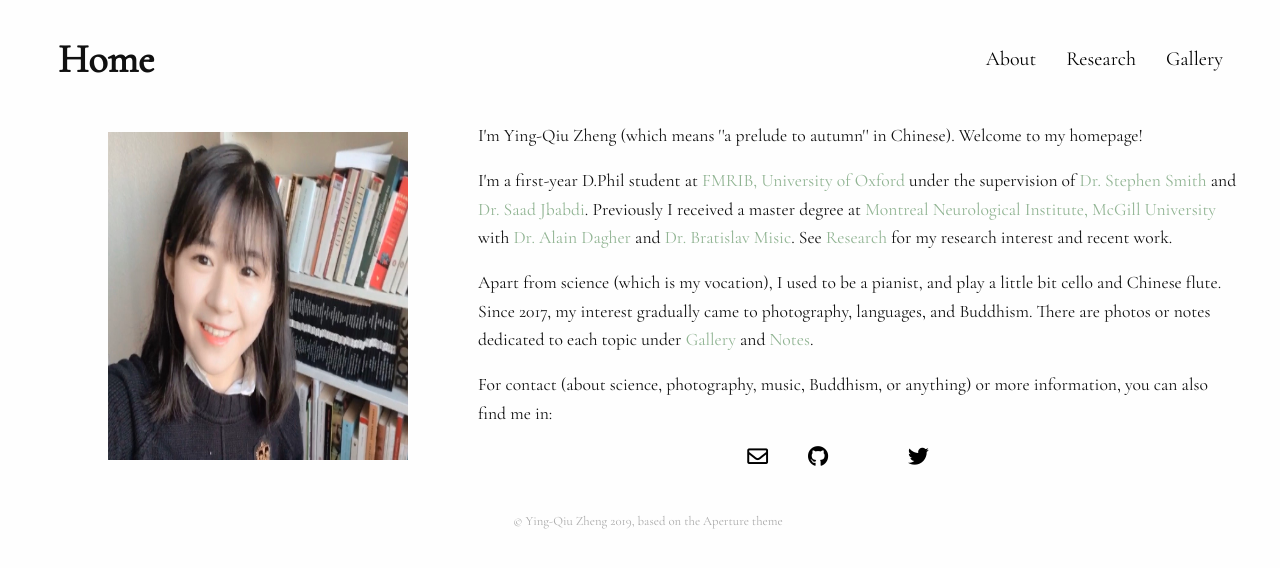
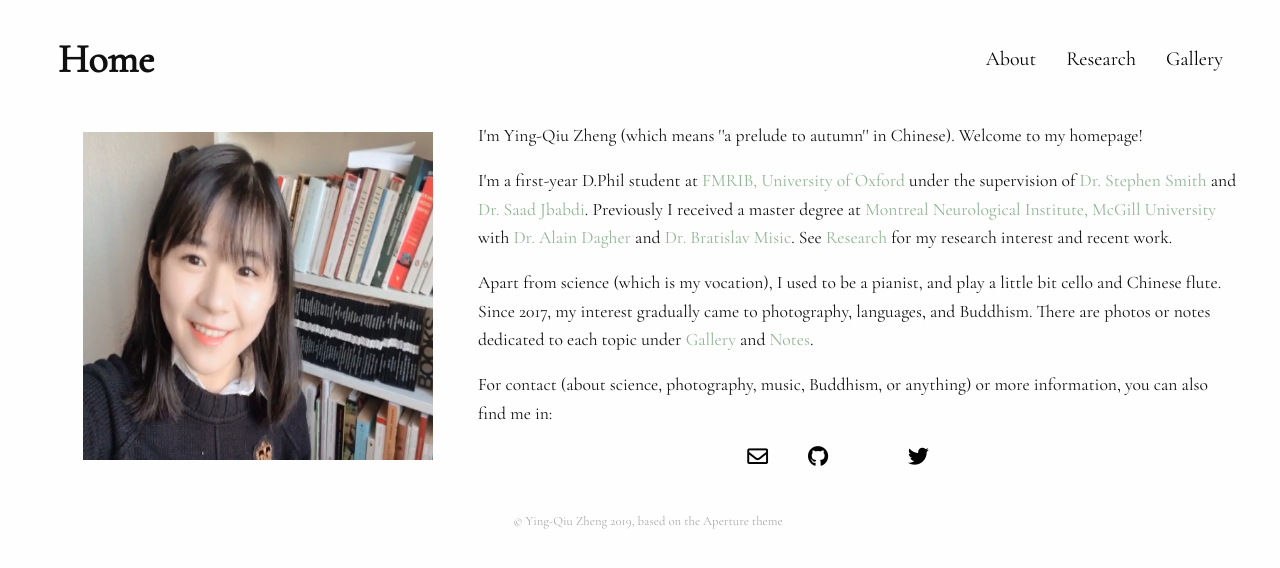
Before and after one commit to yingqiuz/yingqiuz.github.io, a Jekyll site: the page built from index.html, in a window 1280 px wide. Shown: the top 568 px of the page. Built offline with Jekyll 4.4.1, drawn with Linux system fonts in a browser that asks for light colours; nearby versions of some CDN libraries; a style sheet for code colours, icons or effects is not loaded.

Commit message:
change profile size

```diff
--- a/index.html
+++ b/index.html
@@ -27,6 +27,6 @@ title: Home
 	</div>
 
 	<div class="side-photo">
-		<img src="/images/IMG_1902.JPG" alt="Jane Doe" class="editable" height="350" width="300" />
+		<img src="/images/IMG_1902.JPG" alt="Jane Doe" class="editable" height="300" width="350" />
 	</div>
 </div>
```
